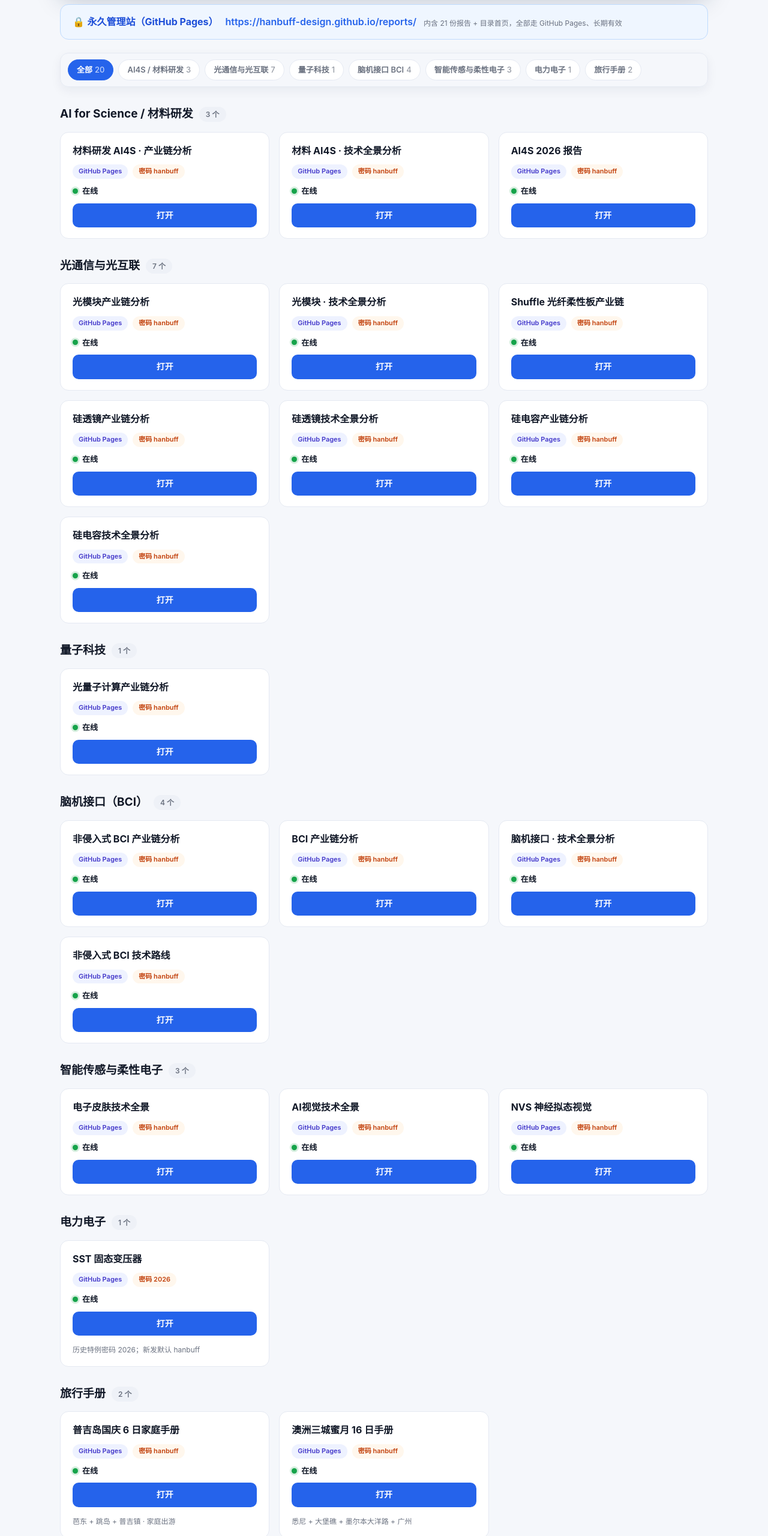
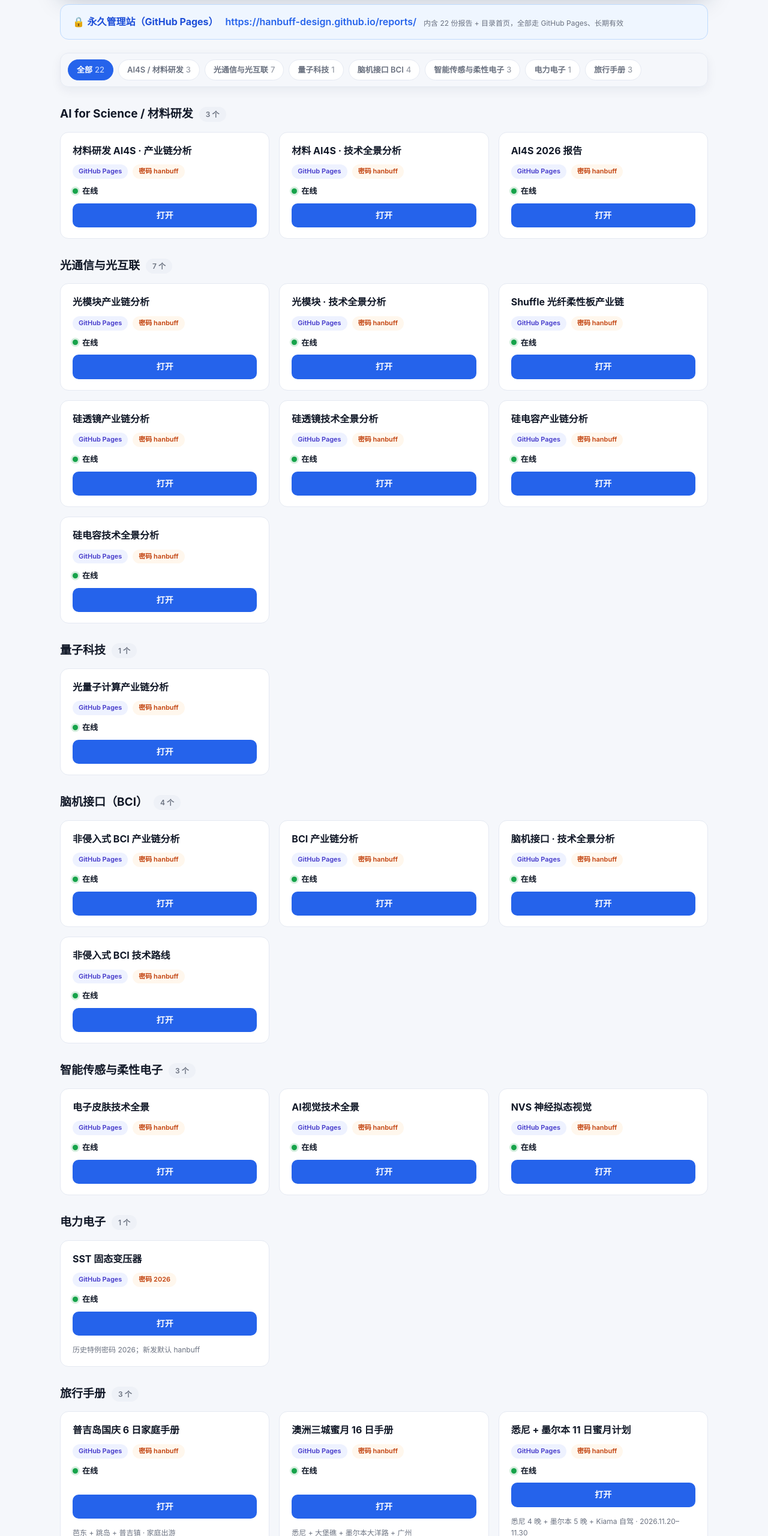
Before and after one commit to hanbuff-design/reports, a plain HTML site: page sites.html in a window 1280 px wide. Shown: the part 240-2800 px from the top of the page at 60% size. Drawn offline with Linux system fonts and the light colour scheme.

Commit message:
update index: add 11-day honeymoon handbook

```diff
--- a/sites.html
+++ b/sites.html
@@ -79,18 +79,18 @@
   <div class="perma">
     <span>🔒 <b>永久管理站（GitHub Pages）</b></span>
     <a href="https://hanbuff-design.github.io/reports/" target="_blank" rel="noopener">https://hanbuff-design.github.io/reports/</a>
-    <span class="note">内含 21 份报告 + 目录首页，全部走 GitHub Pages、长期有效</span>
+    <span class="note">内含 22 份报告 + 目录首页，全部走 GitHub Pages、长期有效</span>
   </div>
 
   <nav class="quicknav" id="quicknav">
-    <a class="qn active" data-target="top">全部<span class="cnt">20</span></a>
+    <a class="qn active" data-target="top">全部<span class="cnt">22</span></a>
     <a class="qn" data-target="cat-ai4s">AI4S / 材料研发<span class="cnt">3</span></a>
     <a class="qn" data-target="cat-optical">光通信与光互联<span class="cnt">7</span></a>
     <a class="qn" data-target="cat-quantum">量子科技<span class="cnt">1</span></a>
     <a class="qn" data-target="cat-bci">脑机接口 BCI<span class="cnt">4</span></a>
     <a class="qn" data-target="cat-sensor">智能传感与柔性电子<span class="cnt">3</span></a>
     <a class="qn" data-target="cat-power">电力电子<span class="cnt">1</span></a>
-    <a class="qn" data-target="cat-travel">旅行手册<span class="cnt">2</span></a>
+    <a class="qn" data-target="cat-travel">旅行手册<span class="cnt">3</span></a>
   </nav>
 
   <section class="group" id="cat-ai4s">
@@ -245,7 +245,7 @@
   </section>
 
   <section class="group" id="cat-travel">
-    <h2>旅行手册 <span class="tag">2 个</span></h2>
+    <h2>旅行手册 <span class="tag">3 个</span></h2>
     <div class="grid">
       <div class="card">
         <div class="ttl">普吉岛国庆 6 日家庭手册</div>
@@ -261,11 +261,18 @@
         <a class="go" href="https://hanbuff-design.github.io/reports/australia-honeymoon-16day-handbook.html" target="_blank" rel="noopener">打开</a>
         <div class="note">悉尼 + 大堡礁 + 墨尔本大洋路 + 广州</div>
       </div>
+      <div class="card">
+        <div class="ttl">悉尼 + 墨尔本 11 日蜜月计划</div>
+        <div class="meta"><span class="badge b-plat">GitHub Pages</span><span class="badge b-pwd">密码 hanbuff</span></div>
+        <div class="status"><span class="dot ok"></span>在线</div>
+        <a class="go" href="https://hanbuff-design.github.io/reports/australia-honeymoon-11day-handbook.html" target="_blank" rel="noopener">打开</a>
+        <div class="note">悉尼 4 晚 + 墨尔本 5 晚 + Kiama 自驾 · 2026.11.20–11.30</div>
+      </div>
     </div>
   </section>
 
   <footer>
-    全部 21 份报告统一托管于 GitHub Pages 永久站，域名中性、长期有效。<br/>
+    全部 22 份报告统一托管于 GitHub Pages 永久站，域名中性、长期有效。<br/>
     永久站：https://hanbuff-design.github.io/reports/
   </footer>
 </div>
```
